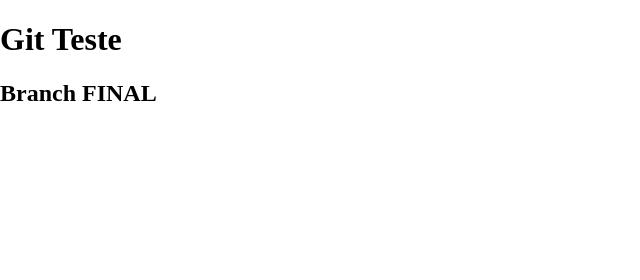
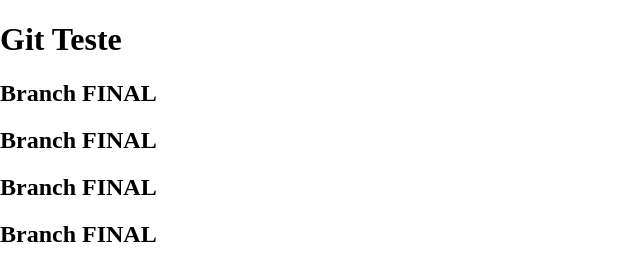
Before and after one commit to gustavovantol/teste-gu, a plain HTML site: page index.html in a window 1280 px wide. Shown: the whole page, without its empty margins (0-640 px from the left). Drawn offline with Linux system fonts and the light colour scheme.

Commit message:
Teste branch FINAL

```diff
--- a/index.html
+++ b/index.html
@@ -17,5 +17,8 @@
 <body style="padding:0; margin:0">
 	<h1>Git Teste</h1>
 	<h2>Branch FINAL</h2>
+	<h2>Branch FINAL</h2>
+	<h2>Branch FINAL</h2>
+	<h2>Branch FINAL</h2>
 </body>
 </html>
```
